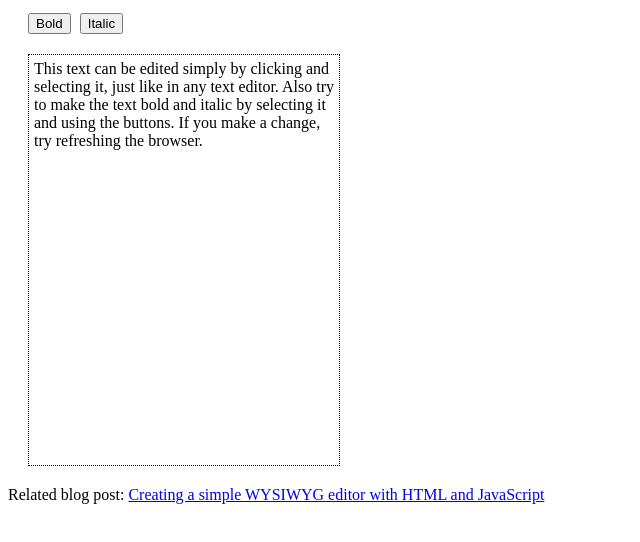
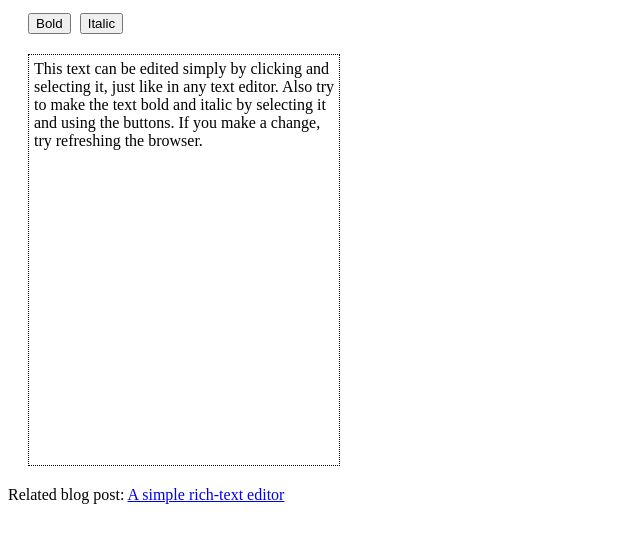
Before and after one commit to jornki/jornki.github.io, a plain HTML site: page ContentEditable/index.html in a window 1280 px wide. Shown: the whole page, without its empty margins (0-640 px from the left). Drawn offline with Linux system fonts and the light colour scheme.

Commit message:
Adds correct link to blog post

```diff
--- a/ContentEditable/index.html
+++ b/ContentEditable/index.html
@@ -36,8 +36,7 @@
     This text can be edited simply by clicking and selecting it, just like in any text editor. Also try to make the text
     bold and italic by selecting it and using the buttons. If you make a change, try refreshing the browser.
 </section>
-<footer>Related blog post: <a href="http://kinderas.blogspot.com/2011/07/creating-simple-wysiwyg-editor-with.html">Creating
-    a simple WYSIWYG editor with HTML and JavaScript</a></footer>
+<footer>Related blog post: <a href="http://www.kinderas.com/technology/2014/2/18/a-simple-rich-text-editor">A simple rich-text editor</a></footer>
 <script type="text/javascript" src="main.js"></script>
 </body>
 </html>
```
